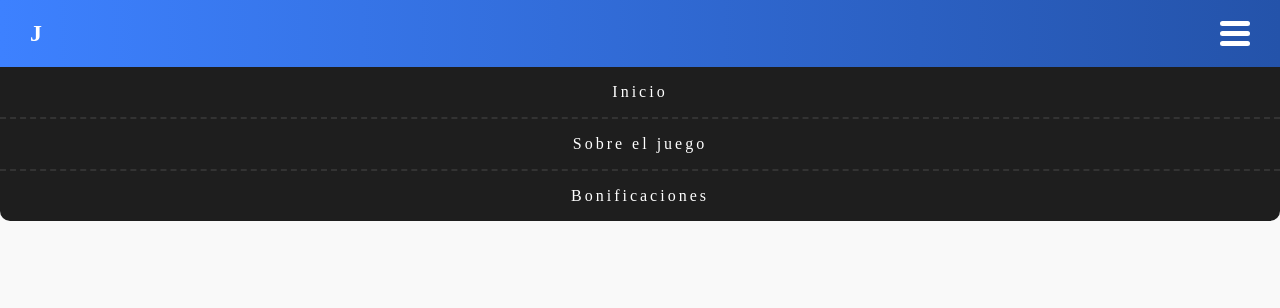
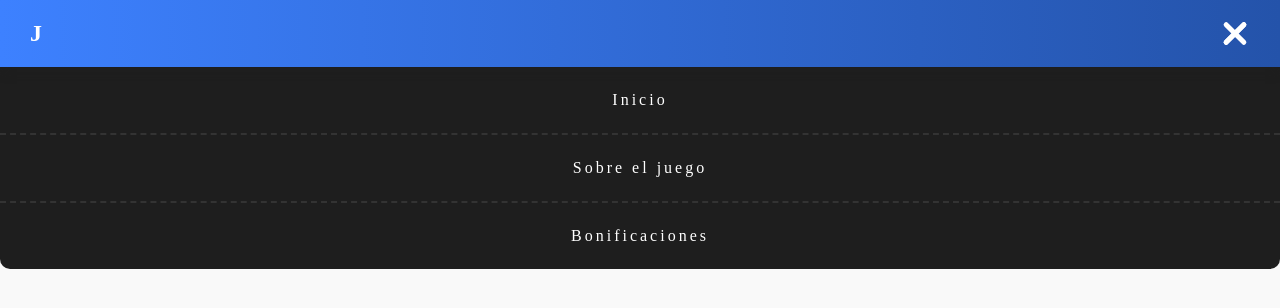
Before and after one commit to migpalg/grunt-basics, a website: page src/index.html in a window 1280 px wide. Both pictures are taken after a click on the element 1235 px from the left and 33 px from the top of the page. Drawn offline with Linux system fonts and the light colour scheme.

Commit message:
Added toggle navigation

```diff
--- a/src/css/styles.css
+++ b/src/css/styles.css
@@ -37,6 +37,7 @@ html {
   display: flex;
   justify-content: space-between;
   align-items: center;
+  box-shadow: 0 5px 10px #1e1e1e66;
 }
 
 .navbar > .navbar-brand > * {
@@ -67,19 +68,31 @@ html {
   width: 30px;
   border-radius: 5px;
   position: relative;
+  transition: transform .2s ease;
 }
 
 .ham-menu::after,
 .ham-menu::before {
+  top: 0;
+  left: 0;
   position: absolute;
 }
 
 .ham-menu::after {
-  top: -10px;
+  transform: translateY(10px);
 }
 
 .ham-menu::before {
-  bottom: -10px;
+  transform: translateY(-10px);
+}
+
+.ham-menu-container.active .ham-menu {
+  transform: rotate(45deg);
+}
+
+.ham-menu-container.active .ham-menu::after,
+.ham-menu-container.active .ham-menu::before {
+  transform: translateY(0) rotate(90deg);
 }
 
 .navigation {
@@ -117,7 +130,7 @@ html {
   text-decoration: none;
   color: white;
   letter-spacing: 3px;
-  padding: 1em 1.5em;
+  padding: 1.5em 2em;
   width: 100%;
   text-align: center;
   transition: background-color .3s ease;
--- a/src/js/app.js
+++ b/src/js/app.js
@@ -1,7 +1,8 @@
+// Prevents null selections of DOM elements
 (function() {
   document.addEventListener('DOMContentLoaded', function() {
     main();
-  })
+  });
 })()
 
 function main() {
@@ -9,16 +10,23 @@ function main() {
   var toggleMenuButton = document.getElementById('menuToggler');
   var navigationElement = document.getElementById('navigation');
 
-  toggleMenuButton.addEventListener('click', function() {
+  // Toggle the navigation in the page
+  function toggleNavigation() {
     navigationElement.classList.toggle('open');
     toggleMenuButton.classList.toggle('active');
-  });
+  }
 
+  // Add event listeners
+  toggleMenuButton.onclick = toggleNavigation;
+  navigationElement.onclick = toggleNavigation;
+
+  // Initial state of the app
   var initialState = {
     playerIntents: 0,
     isNavigationVisible: false,
   };
 
+  // Reducer of actions
   function reducer(state, action) {
     if(!state) state = initialState;
 
```
